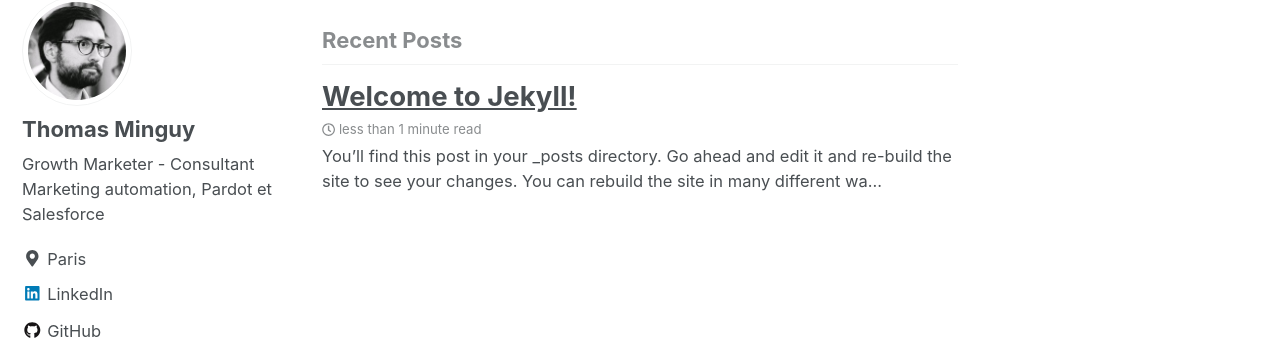
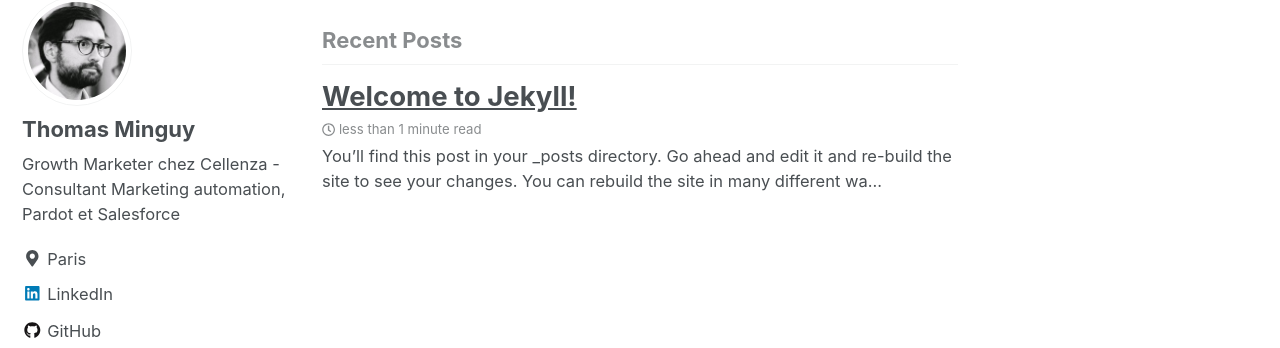
Before and after one commit to tminguy/blog, a Jekyll site: the page built from index.html, in a window 1280 px wide. Shown: the part 148-496 px from the top of the page. Built offline with Jekyll 4.4.1, drawn with Linux system fonts in a browser that asks for light colours; nearby versions of some CDN libraries; the list of posts is cut into pages by our own code.

Commit message:
Changement description

```diff
--- a/_config.yml
+++ b/_config.yml
@@ -102,7 +102,7 @@ analytics:
 author:
   name             : "Thomas Minguy"
   avatar           : "/assets/images/bio.jpg"
-  bio              : "Growth Marketer - Consultant Marketing automation, Pardot et Salesforce"
+  bio              : "Growth Marketer chez Cellenza - Consultant Marketing automation, Pardot et Salesforce"
   location         : "Paris"
   email            :
   uri              :
```
